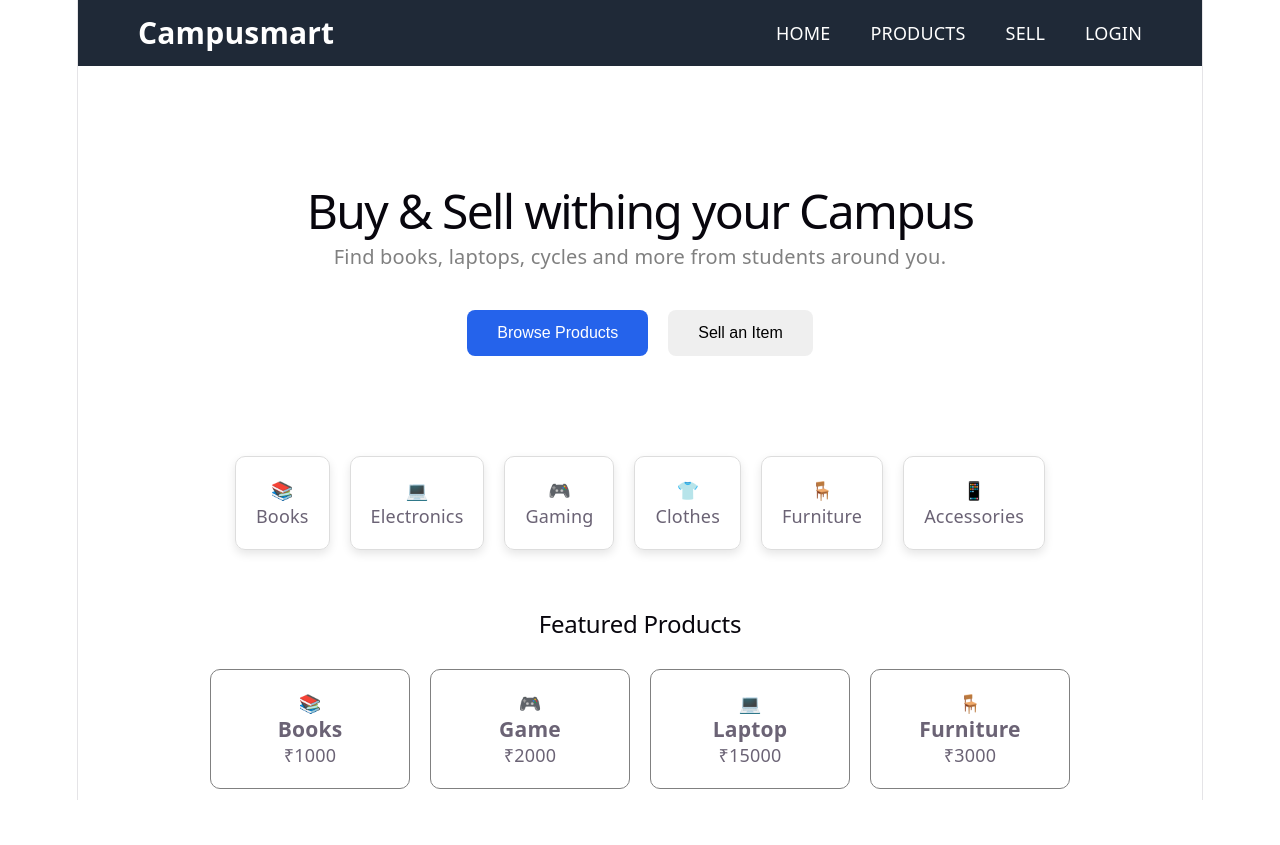
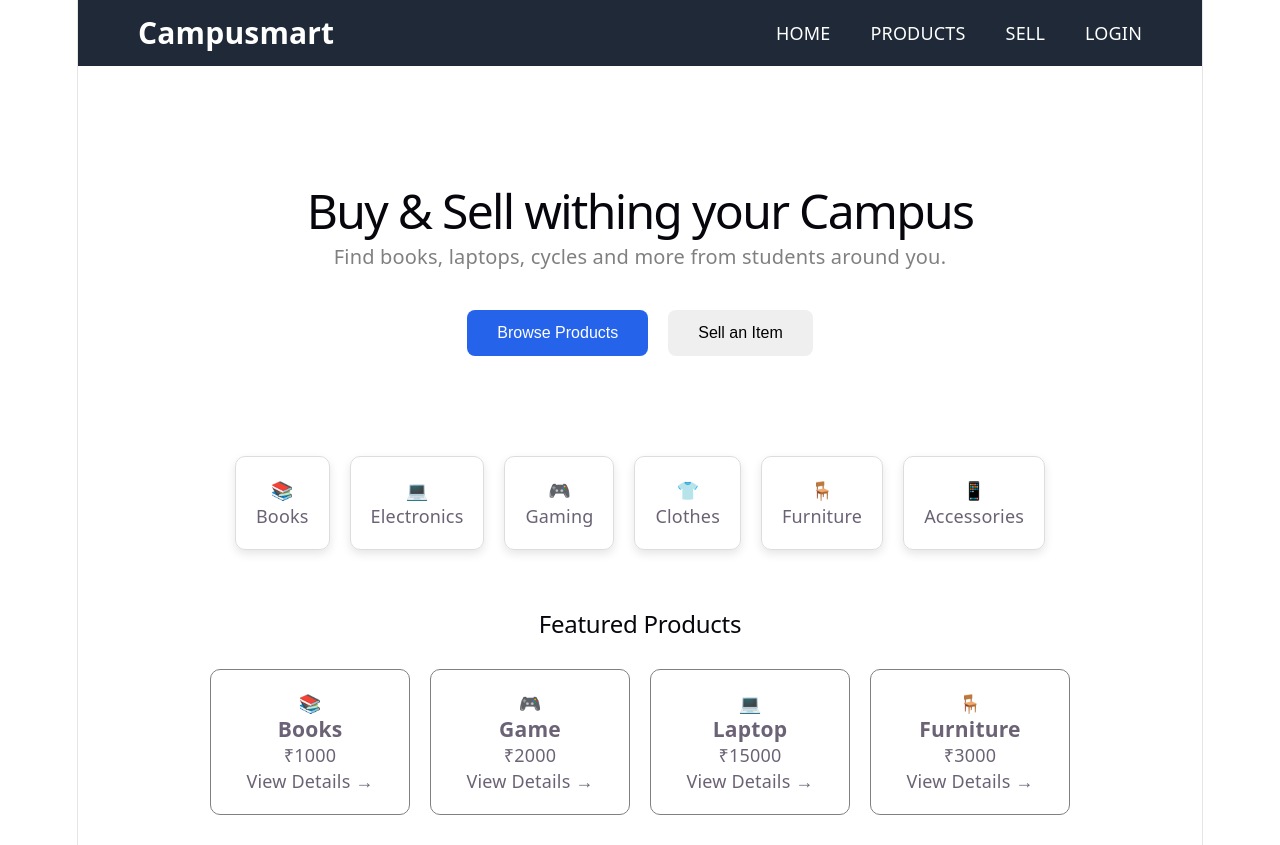
Before and after one commit to Ganesh-Aroda-C/CampusMart, a React (Vite) app in the folder client/: page / in a window 1280 px wide. Before the commit the page ends 800 px from the top, so only its background shows below. Built offline with nearby package versions, Linux system fonts and the light colour scheme.

Commit message:
updated productdetails

```diff
--- a/client/src/App.jsx
+++ b/client/src/App.jsx
@@ -1,16 +1,24 @@
+import { Routes, Route } from "react-router-dom";
 import Navbar from './components/Navbar';
 import Hero from './components/Hero';
 import Categories from './components/Categories'
 import Products from "./components/Products.jsx";
+import ProductDetails from "./components/ProductDetails.jsx";
 
 function App() {
   return (
+    <Routes>
+      <Route path="/" element={
         <>
           <Navbar />
           <Hero />
           <Categories />
           <Products />
         </>
+        }
+      />
+      <Route path="/product/:id" element={<ProductDetails />} />
+    </Routes>
   );
 }
 
--- a/client/src/components/ProductCard.css
+++ b/client/src/components/ProductCard.css
@@ -5,4 +5,6 @@
     border-radius: 10px;
     width: 200px;
     text-align: center;
+    text-decoration: none;
+    color: inherit;
 }
--- a/client/src/components/ProductCard.jsx
+++ b/client/src/components/ProductCard.jsx
@@ -1,16 +1,19 @@
 import "./ProductCard.css";
+import { Link } from "react-router-dom";
 
 function ProductCard(props) {
     return (
-        <div
-            className="product-card"
-            onClick={()=>alert("Open product Details")}
-        >
+        <Link
+    to={`/product/${props.product.id}`}
+    className="product-card"
+>
             <span>{props.product.icon}</span>
             <h3>{props.product.name}</h3>
             <p>₹{props.product.price}</p>
-
-        </div>
+            <p className="view-details">
+                View Details →
+            </p>
+       </Link>
     );
 }
 
--- /dev/null
+++ b/client/src/components/ProductDetails.jsx
@@ -0,0 +1,16 @@
+import { useParams } from "react-router-dom";
+import products from "../data/products";
+function ProductDetails() {
+    const { id } = useParams();
+    const productId = Number(id);
+    const product = products.find(product => product.id === productId);
+    return (
+        <>
+            <h1>{product.name}</h1>
+            <p>{product.icon}</p>
+            <p>₹{product.price}</p>
+        </>
+    );
+}
+
+export default ProductDetails;
--- a/client/src/components/Products.css
+++ b/client/src/components/Products.css
@@ -4,6 +4,7 @@
     gap: 20px;
     flex-wrap: wrap;
     justify-content: center;
+    margin-bottom: 30px;
 }
 .products-title {
     text-align: center;
--- a/client/src/components/Products.jsx
+++ b/client/src/components/Products.jsx
@@ -1,14 +1,7 @@
 import "./Products.css";
 import ProductCard from "./ProductCard.jsx";
-
+import products from "../data/products";
 function Products() {
-
-    const products = [
-        { id: 1, icon: "📚", name: "Books", price: 1000 },
-        { id: 2, icon: "🎮", name: "Game", price: 2000 },
-        { id: 3, icon: "💻", name: "Laptop", price: 15000 },
-        { id: 4, icon: "🪑", name: "Furniture", price: 3000 }
-    ];
 
     return (
     <>
--- /dev/null
+++ b/client/src/data/products.js
@@ -0,0 +1,8 @@
+const products = [
+    { id: 1, icon: "📚", name: "Books", price: 1000 },
+    { id: 2, icon: "🎮", name: "Game", price: 2000 },
+    { id: 3, icon: "💻", name: "Laptop", price: 15000 },
+    { id: 4, icon: "🪑", name: "Furniture", price: 3000 }
+];
+
+export default products;
```
Also changed, not shown: client/src/pages/Dasboard.jsx (added), client/src/pages/Home.jsx (added), client/src/pages/Login.jsx (added), client/src/pages/SellItem.jsx (added), client/src/services/api.jsx (added). Lines whose indentation alone changed are shown as unchanged.
